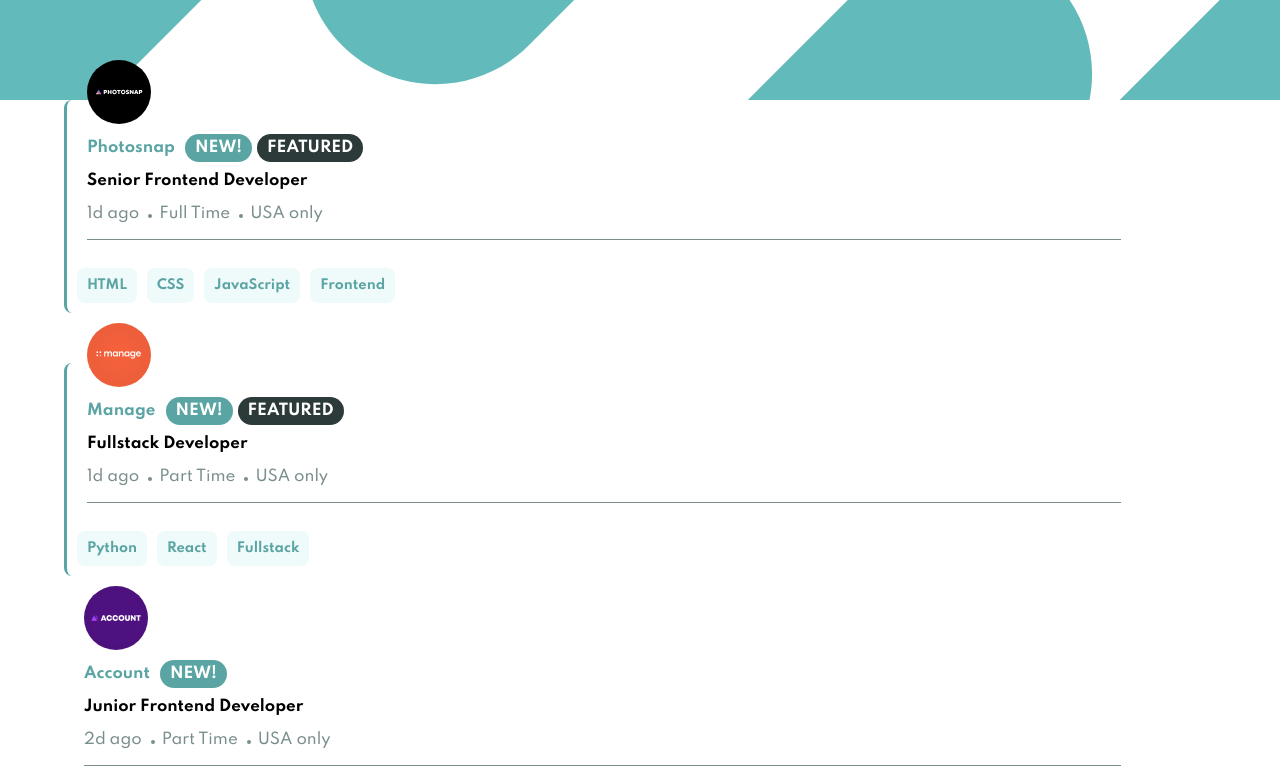
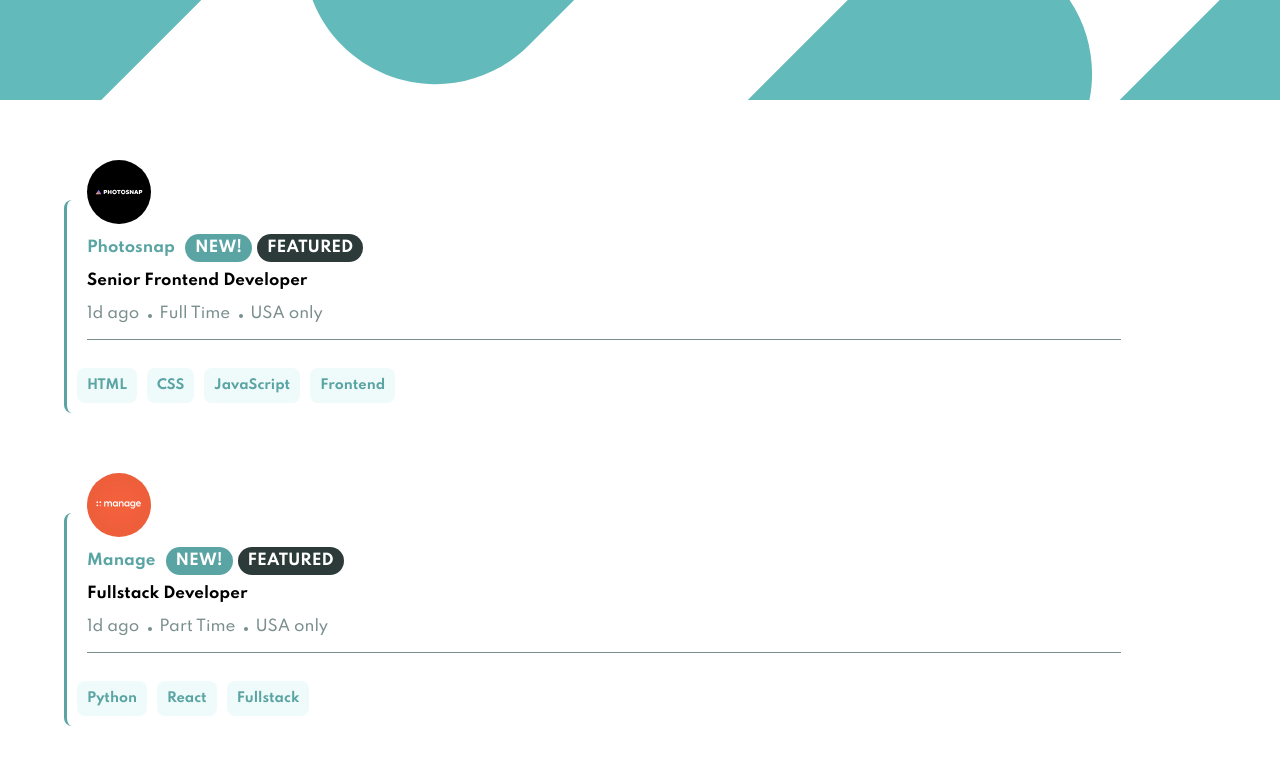
Before and after one commit to junior3874/static-job-listing-master, a website with bundled scripts: page src/index.html in a window 1280 px wide. Shown: the top 781 px of the page. Built offline with nearby package versions, Linux system fonts and the light colour scheme.

Commit message:
added margin top and removed margin bottom from componentJob and filterArea

```diff
--- a/src/styles.css
+++ b/src/styles.css
@@ -36,7 +36,7 @@ header {
   display: none;
   align-items: center;
   justify-content: space-between;
-  margin: -35px auto 60px auto;
+  margin: -35px auto 0px auto;
   background-color: white;
   padding: 10px;
   border-radius: 8px;
@@ -109,8 +109,8 @@ main {
   background-color: (var(--filter-table-color));
 }
 
-main .component-job:not(:first-child) {
-  margin-top: 50px;
+main .component-job {
+  margin-top: 100px;
 }
 main .component-job {
   width: 90%;
```
